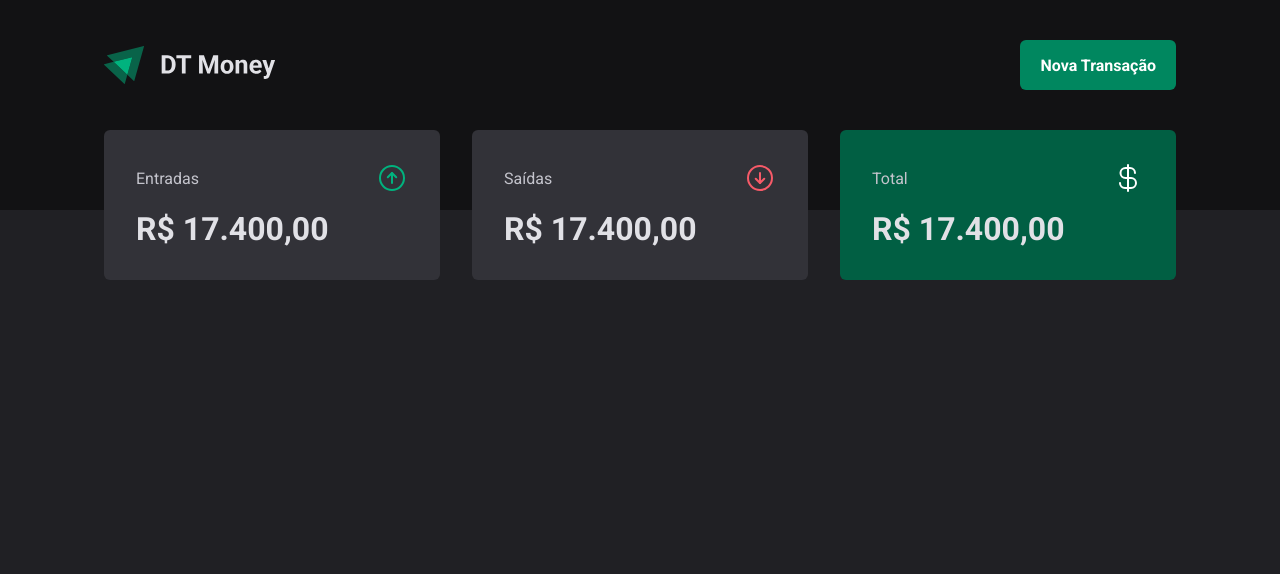
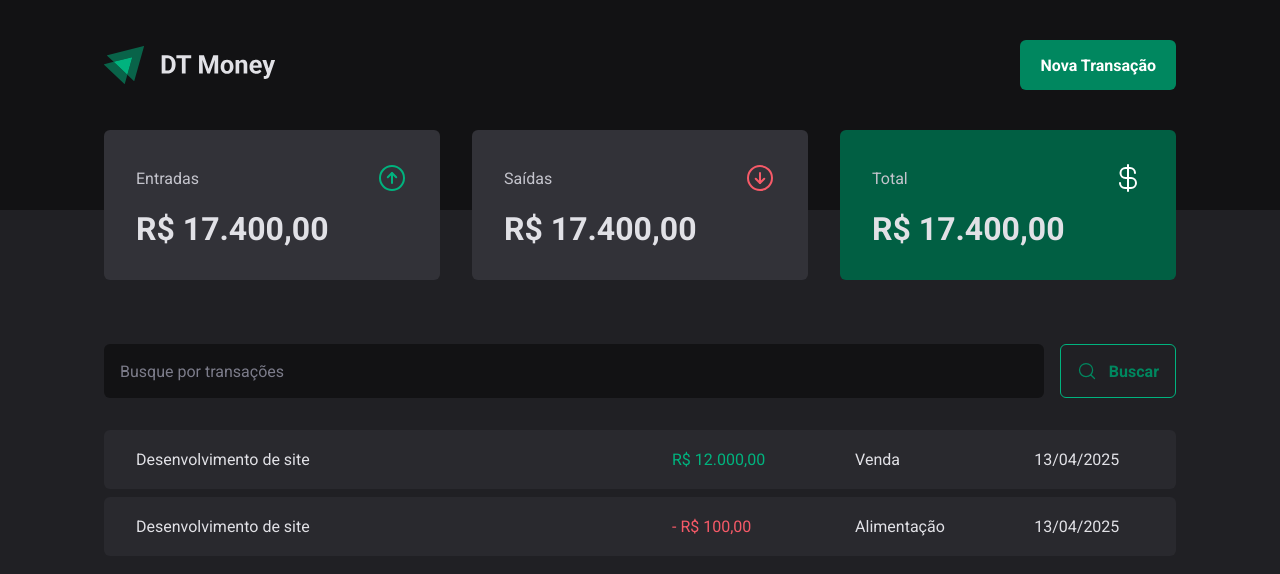
Before and after one commit to helitonns/dt-money, a React (Vite) app: page / in a window 1280 px wide. Shown: the top 574 px of the page. Built offline with nearby package versions, Linux system fonts and the light colour scheme.

Commit message:
Componente: SearchForm

```diff
--- /dev/null
+++ b/src/pages/Transactions/components/SearchForm/index.tsx
@@ -0,0 +1,11 @@
+import { MagnifyingGlass } from "phosphor-react";
+import { SearchFormContainer } from "./styles";
+
+export function SearchForm(){
+  return (
+    <SearchFormContainer>
+      <input type="text" placeholder="Busque por transações" />
+      <button type="submit"><MagnifyingGlass size={20} /> Buscar</button>
+    </SearchFormContainer>
+  );
+}
--- /dev/null
+++ b/src/pages/Transactions/components/SearchForm/styles.ts
@@ -0,0 +1,40 @@
+import styled from "styled-components";
+
+export const SearchFormContainer = styled.form`
+  display: flex;
+  gap: 1rem;
+
+  input {
+    flex: 1;
+    border-radius: 6px;
+    border: 0;
+    background: ${(props) => props.theme["gray-900"]};
+    color: ${(props) => props.theme["gray-300"]};
+    padding: 1rem;
+
+    &::placeholder {
+      color: ${(props) => props.theme["gray-500"]};
+    }
+  }
+
+  button {
+    display: flex;
+    align-items: center;
+    gap: 0.75rem;
+
+    border: 0;
+    padding: 1rem;
+    background: transparent;
+    border: 1px solid ${(props) => props.theme["green-300"]};
+    color: ${(props) => props.theme["green-500"]};
+    font-weight: bold;
+    border-radius: 6px;
+
+    &:hover {
+      background: ${(props) => props.theme["green-500"]};
+      border-color: ${(props) => props.theme["green-500"]};
+      color: ${(props) => props.theme["white"]};
+      transition: background-color 0.2s, color 0.2s, border-color 0.2s;
+    }
+  }
+`;
--- a/src/pages/Transactions/index.tsx
+++ b/src/pages/Transactions/index.tsx
@@ -1,11 +1,33 @@
-import { Header } from "../../components/Header"
+import { Header } from "../../components/Header";
 import { Summary } from "../../components/Summary";
+import { SearchForm } from "./components/SearchForm";
+import { PriceHighlight, TransactionContainer, TransactionTable } from "./styles";
 
 export function Transactions() {
   return (
     <div>
       <Header />
       <Summary />
+
+      <TransactionContainer>
+        <SearchForm />
+        <TransactionTable>
+          <tbody>
+            <tr>
+              <td width="50%">Desenvolvimento de site</td>
+              <td><PriceHighlight variant="income">R$ 12.000,00</PriceHighlight></td>
+              <td>Venda</td>
+              <td>13/04/2025</td>
+            </tr>
+            <tr>
+              <td width="50%">Desenvolvimento de site</td>
+              <td><PriceHighlight variant="outcome">- R$ 100,00</PriceHighlight></td>
+              <td>Alimentação</td>
+              <td>13/04/2025</td>
+            </tr>
+          </tbody>
+        </TransactionTable>
+      </TransactionContainer>
     </div>
   );
 }
--- a/src/pages/Transactions/styles.ts
+++ b/src/pages/Transactions/styles.ts
@@ -0,0 +1,42 @@
+import styled from "styled-components";
+
+export const TransactionContainer = styled.main`
+  width: 100%;
+  max-width: 1120px;
+  margin: 4rem auto 0;
+  padding: 0 1.5rem;
+`;
+
+export const TransactionTable = styled.table`
+  width: 100%;
+  border-collapse: separate;
+  border-spacing: 0 0.5rem;
+  margin-top: 1.5rem;
+
+  td {
+    padding: 1.25rem 2rem;
+    background: ${props => props.theme["gray-700"]};
+
+    &:first-child {
+      border-top-left-radius: 6px;
+      border-bottom-left-radius: 6px;
+    }
+
+    &:last-child {
+      border-top-right-radius: 6px;
+      border-bottom-right-radius: 6px;
+    }
+  }
+`;
+
+interface PriceHighlightProps {
+  variant: "income" | "outcome";
+}
+
+export const PriceHighlight = styled.span<PriceHighlightProps>`
+  color: ${(props) =>
+    props.variant === "income"
+      ? props.theme["green-300"]
+      : props.theme["red-300"]
+    };
+`;
```
